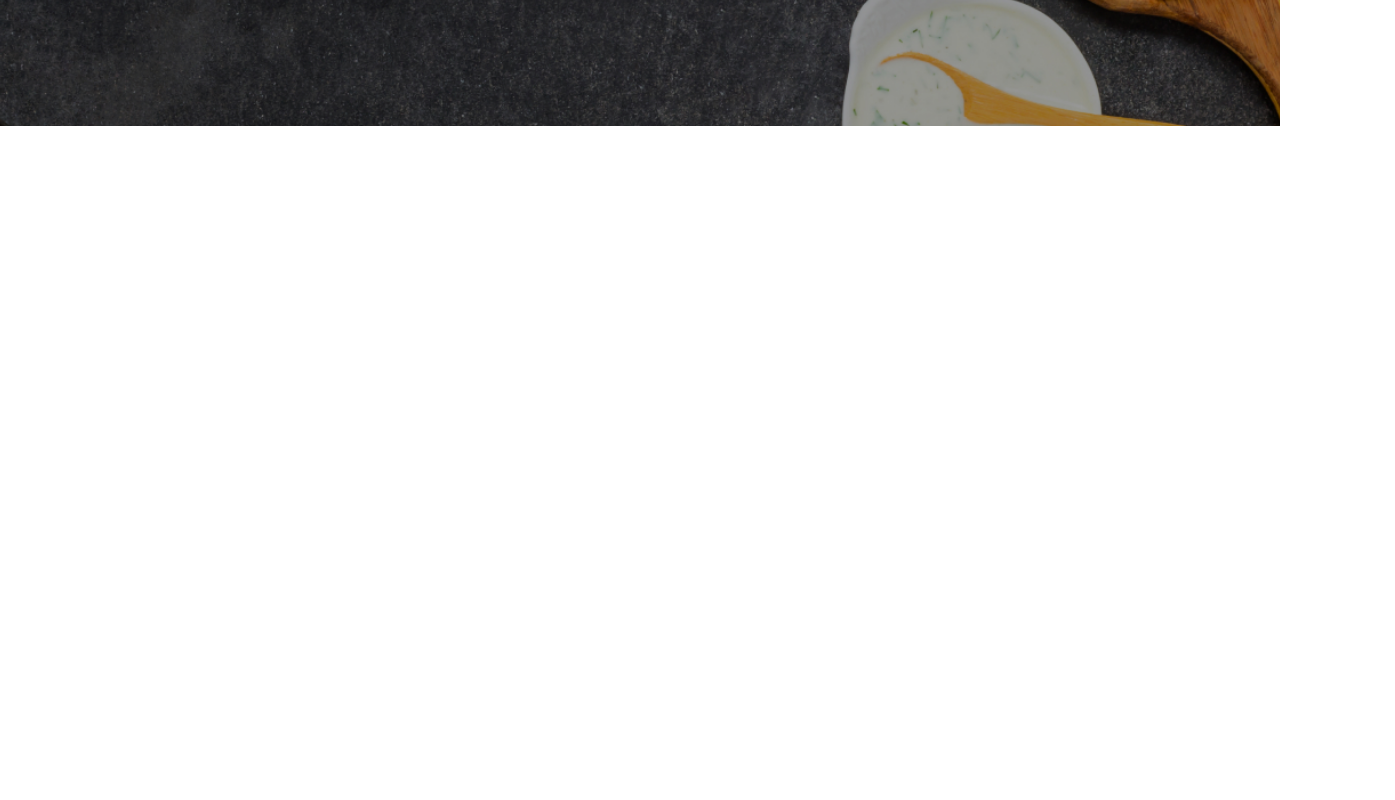
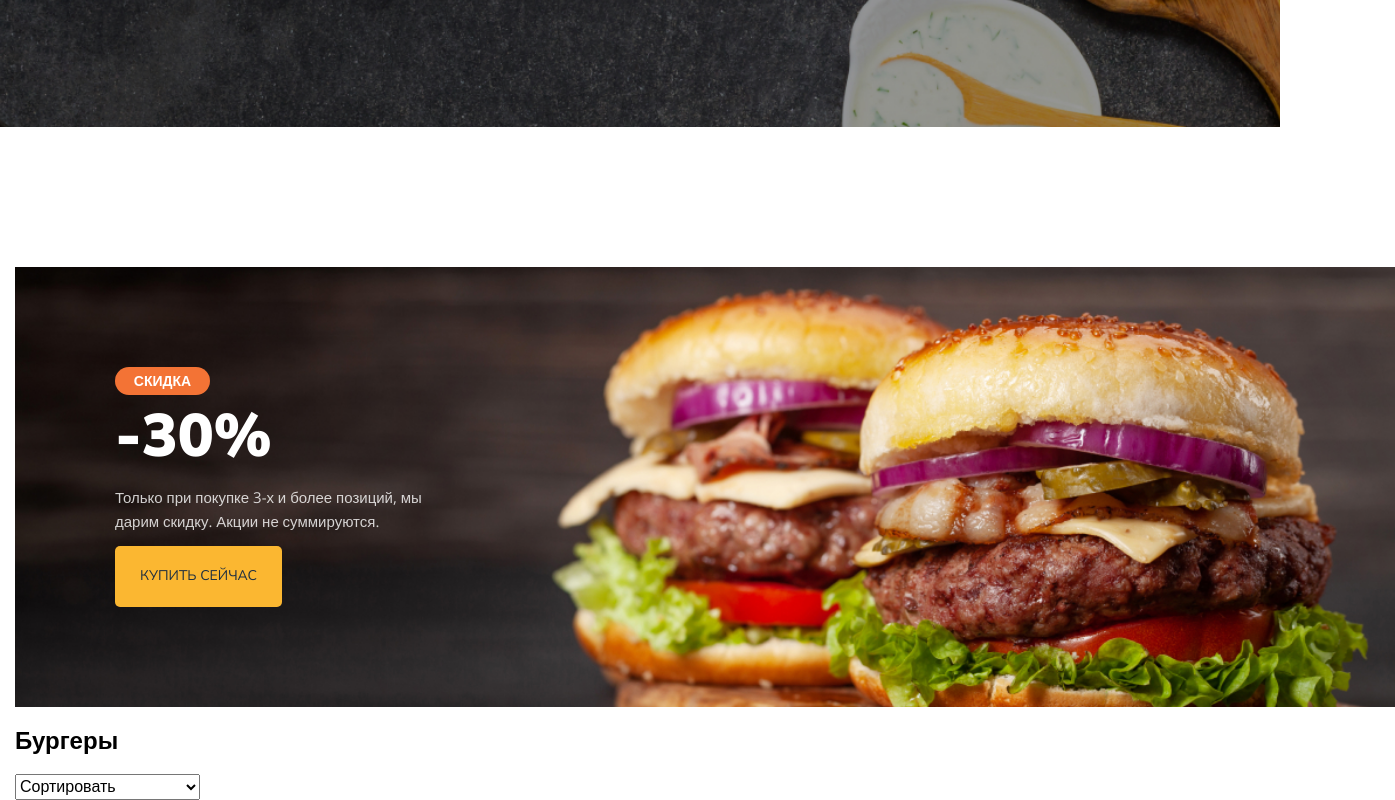
Before and after one commit to soatthan/Frontend-Burger, a plain HTML site: page index.html in a window 1280 px wide. Shown: the part 528-1328 px from the top of the page, 1395 px wide, since content can reach past the window. Before the commit the page ends 800 px from the top, so only its background shows below. Drawn offline with nearby package versions, Linux system fonts and the light colour scheme.

Commit message:
newcommit

```diff
--- a/css/styles.css
+++ b/css/styles.css
@@ -28,6 +28,10 @@ body {
 /* block header  */
 
 .header {
+  border-bottom: 1px solid #dedede;
+}
+
+.header-wrapper {
   display: flex;
   align-items: center;
   gap: 196px;
@@ -161,3 +165,74 @@ body {
   font-size: 15px;
   line-height: 160%;
 }
+
+/* BANNER   */
+
+.banner {
+  margin-top: 140px;
+}
+
+.banner-wrapper {
+  background-color: #968f8f;
+  width: 1180px;
+  margin: 0 auto;
+  background-image: url(../image/banner.jpg);
+  background-repeat: no-repeat;
+  background-size: cover;
+  padding: 100px;
+}
+
+.banner-title {
+  color: var(--light);
+  font-family: var(--nunito-sans);
+  font-size: 60px;
+  font-weight: 900;
+  line-height: 126%;
+  text-transform: uppercase;
+  margin-top: 0;
+  margin-bottom: 11px;
+}
+
+.banner-title span {
+  display: block;
+  max-width: 95px;
+  color: var(--light);
+  font-family: var(--open-sans);
+  font-size: 14px;
+  font-weight: 600;
+  line-height: 128%;
+  text-transform: uppercase;
+  text-align: center;
+  background-color: var(--accent-dark);
+  border-radius: 14px;
+  padding: 5px 0px;
+  margin-bottom: 4px;
+}
+
+.banner-description {
+  max-width: 328px;
+  margin-top: 0;
+  margin-bottom: 13px;
+  color: rgba(var(--light-rgb), 0.8);
+  font-size: 15px;
+  font-style: normal;
+  font-weight: 400px;
+  line-height: 160%;
+}
+
+.banner-btn {
+  font-size: 14px;
+  font-family: var(--nunito-sans);
+  font-weight: 700px;
+  padding: 22px 25px;
+  text-transform: uppercase;
+  text-decoration: none;
+  color: #1e2f40;
+  background-color: var(--accent-light);
+  border: none;
+  border-radius: 5px;
+}
+
+.banner-btn:hover {
+  background-color: var(--accent-dark);
+}
--- a/index.html
+++ b/index.html
@@ -14,9 +14,9 @@
     <link rel="stylesheet" href="css/styles.css" />
   </head>
   <body>
-    <header>
+    <header class="header">
       <div class="container">
-        <div class="header">
+        <div class="header-wrapper">
           <div class="logo"></div>
           <nav class="nav">
             <a href="#" class="nav-link">Главная</a>
@@ -38,10 +38,44 @@
         </ul>
         <h1 class="hero-title">Наше меню</h1>
         <p class="hero-description">
-          Выбирай из предложенного ассортимента и мы доставим блюдо в течении
-          часа
+          Выбирай из предложенного ассортимента и мы доставим блюдо
+          в&nbsp;течении часа
         </p>
       </div>
     </section>
+    <section class="banner">
+      <div class="container">
+        <div class="banner-wrapper">
+          <h2 class="banner-title"><span>Скидка</span>-30%</h2>
+          <p class="banner-description">
+            Только при покупке 3-х и более позиций, мы дарим скидку. Акции не
+            суммируются.
+          </p>
+          <button class="banner-btn">Купить сейчас</button>
+        </div>
+      </div>
+    </section>
+    <main>
+      <section>
+        <div class="container">
+          <div class="menu">
+            <div class="menu-header">
+              <h2 class="menu-title">Бургеры</h2>
+              <select name="" id="">
+                <option value="">Сортировать</option>
+                <option value="">Популярные</option>
+                <option value="">По возрастанию цены</option>
+                <option value="">По убыванию цены</option>
+              </select>
+            </div>
+          </div>
+        </div>
+      </section>
+      <section>
+        <div class="container">
+          <div class="menu"></div>
+        </div>
+      </section>
+    </main>
   </body>
 </html>
```
Also changed, not shown: image/banner.jpg (added), image/banner.png (added).
